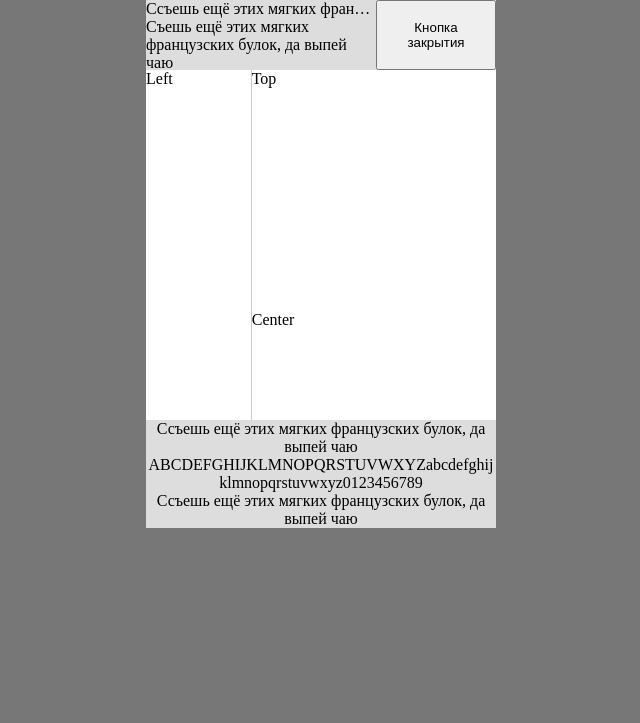
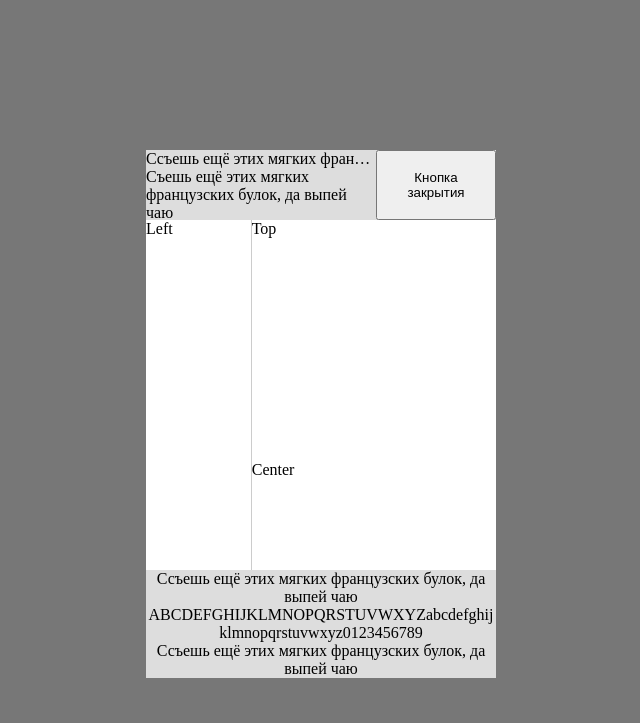
Before and after one commit to NickPodguzov993/scssandjs, a website built with Vite: page index.html in a window 1280 px wide. Shown: the whole page, without its empty margins (319-959 px from the left). Built offline with nearby package versions, Linux system fonts and the light colour scheme.

Commit message:
верстка и js

```diff
--- a/style.scss
+++ b/style.scss
@@ -6,6 +6,9 @@ body {
 .dialog-container {
   display: flex;
   justify-content: center;
+  align-items: center;
+  height: 100vh;
+
 }
 
 .dialog {
@@ -37,7 +40,6 @@ body {
   &__content {
     display: flex;
     height: 350px;
-    overflow: auto;
     background-color: white;
 
   }
@@ -46,11 +48,11 @@ body {
     &_left {
       width: 30%;
       border-right: 1px solid #ccc;
-      height: 500px;
     }
 
     &_right {
       width: 70%;
+      overflow: auto;
     }
   }
 
```
